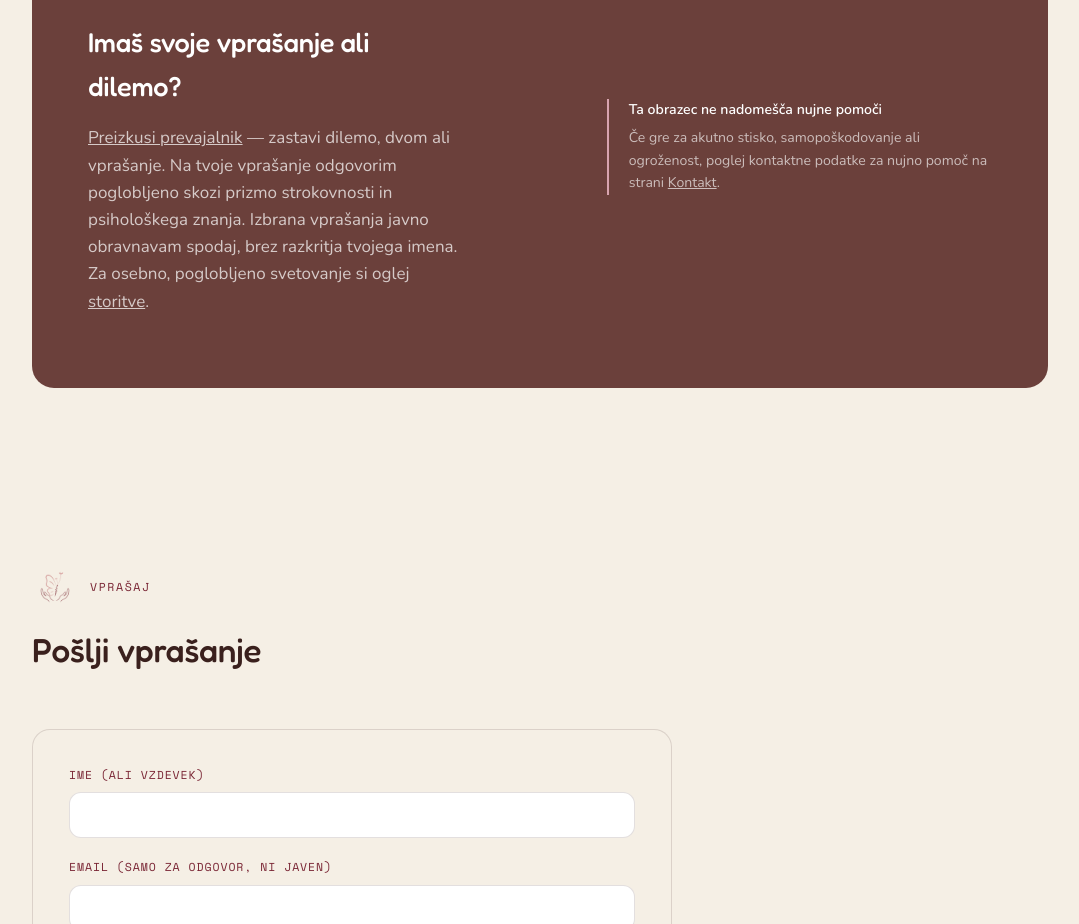
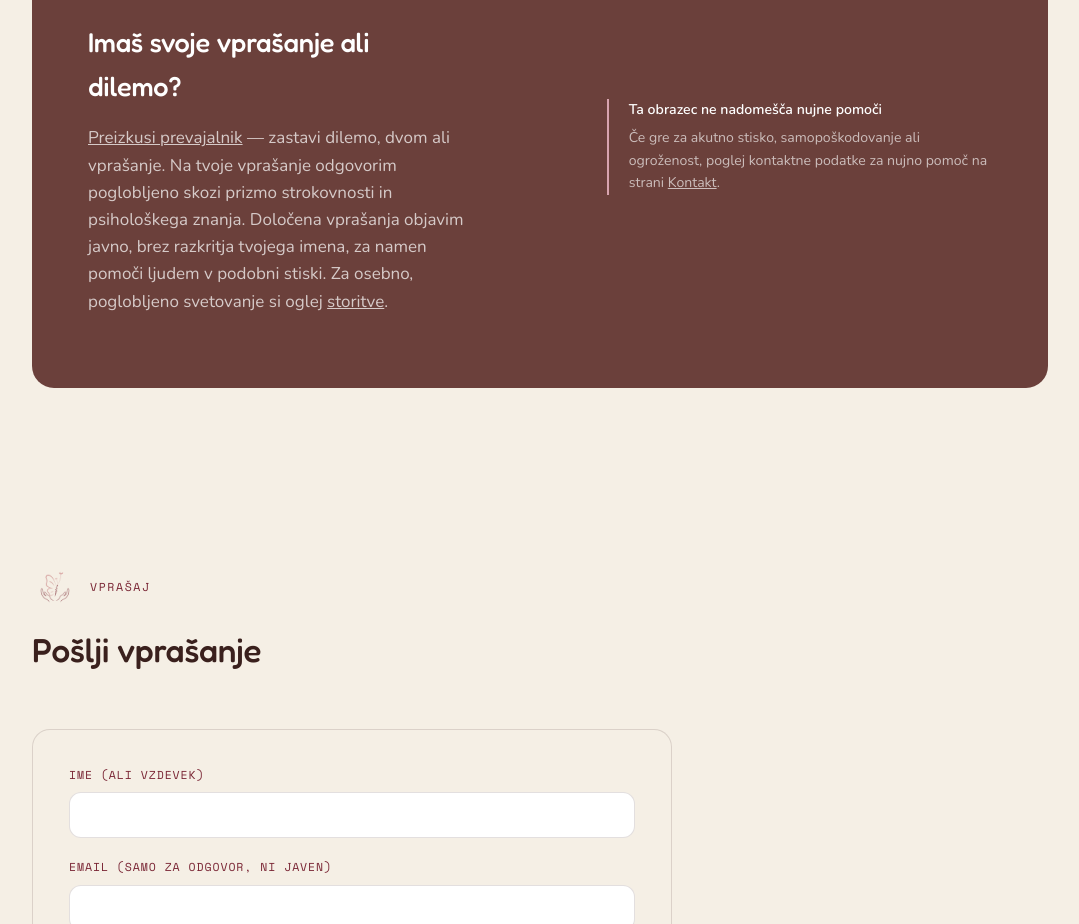
Before and after one commit to EmirMujagic/Vmesni-prostor, a Next.js app: page / in a window 1280 px wide. Shown: the part 1913-2837 px from the top of the page, without its empty margins (100-1179 px from the left). Built offline with nearby package versions, Linux system fonts and the light colour scheme; no server answers.

Commit message:
Tweak wording on why some questions are published publicly

```diff
--- a/app/page.js
+++ b/app/page.js
@@ -70,8 +70,9 @@ export default function HomePage() {
                   Preizkusi prevajalnik
                 </a>{" "}
                 — zastavi dilemo, dvom ali vprašanje. Na tvoje vprašanje odgovorim poglobljeno skozi
-                prizmo strokovnosti in psihološkega znanja. Izbrana vprašanja javno obravnavam spodaj,
-                brez razkritja tvojega imena. Za osebno, poglobljeno svetovanje si oglej{" "}
+                prizmo strokovnosti in psihološkega znanja. Določena vprašanja objavim javno, brez
+                razkritja tvojega imena, za namen pomoči ljudem v podobni stiski. Za osebno, poglobljeno
+                svetovanje si oglej{" "}
                 <Link href="/storitve" style={{ color: "inherit", textDecoration: "underline" }}>
                   storitve
                 </Link>
```
